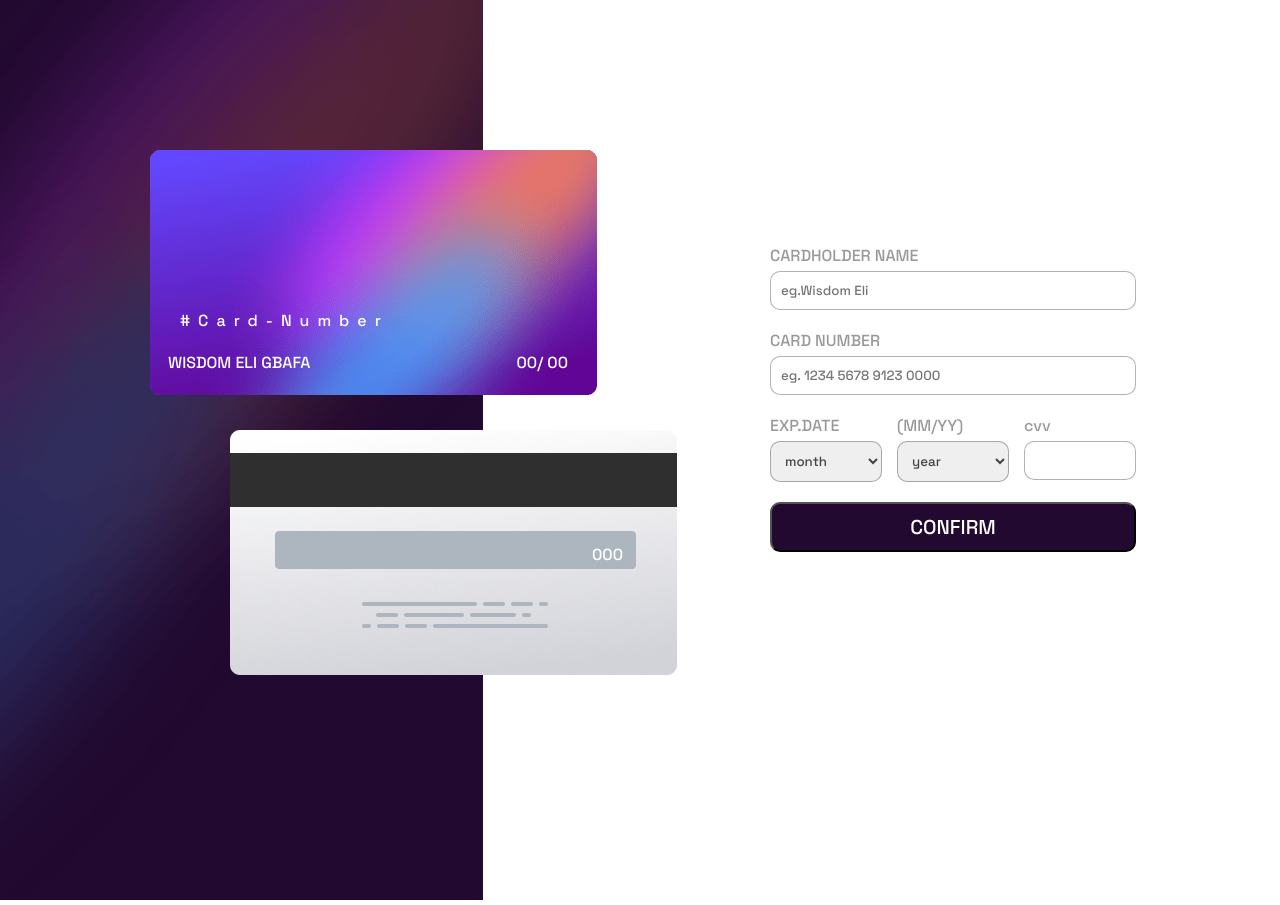
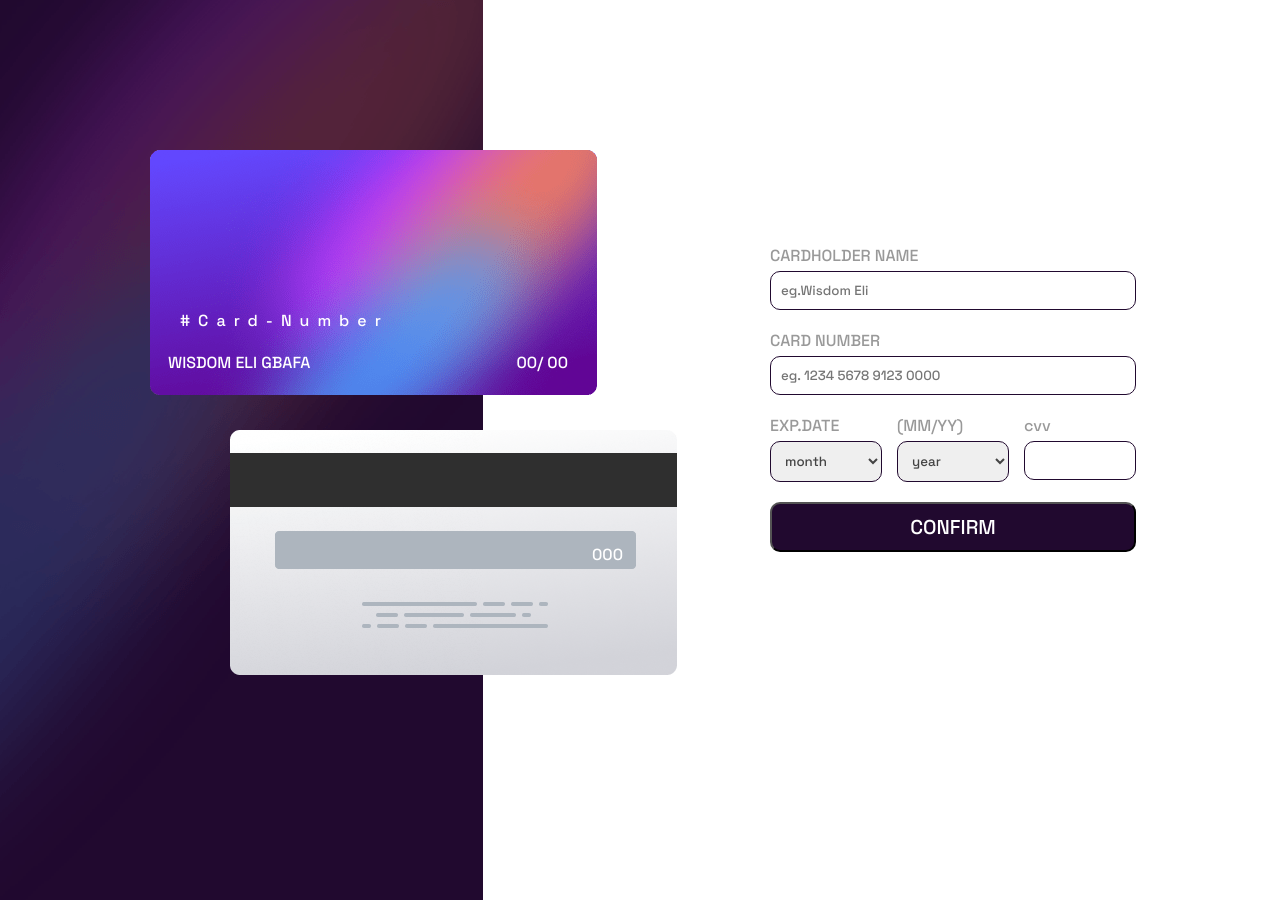
Before and after one commit to Grandlhord/Interactive-card-details-form, a plain HTML site: page index.html in a window 1280 px wide. Drawn offline with Linux system fonts and the light colour scheme; a web font is replaced by a local one.

Commit message:
minor color change

```diff
--- a/style.css
+++ b/style.css
@@ -53,7 +53,7 @@ img.back {
   width: 100%;
   padding: 10px;
   border-radius: 10px;
-  border: 1px solid rgba(0, 0, 0, .3);
+  border: 1px solid hsl(278, 68%, 11%);
   color: #444;
  }
 
```
